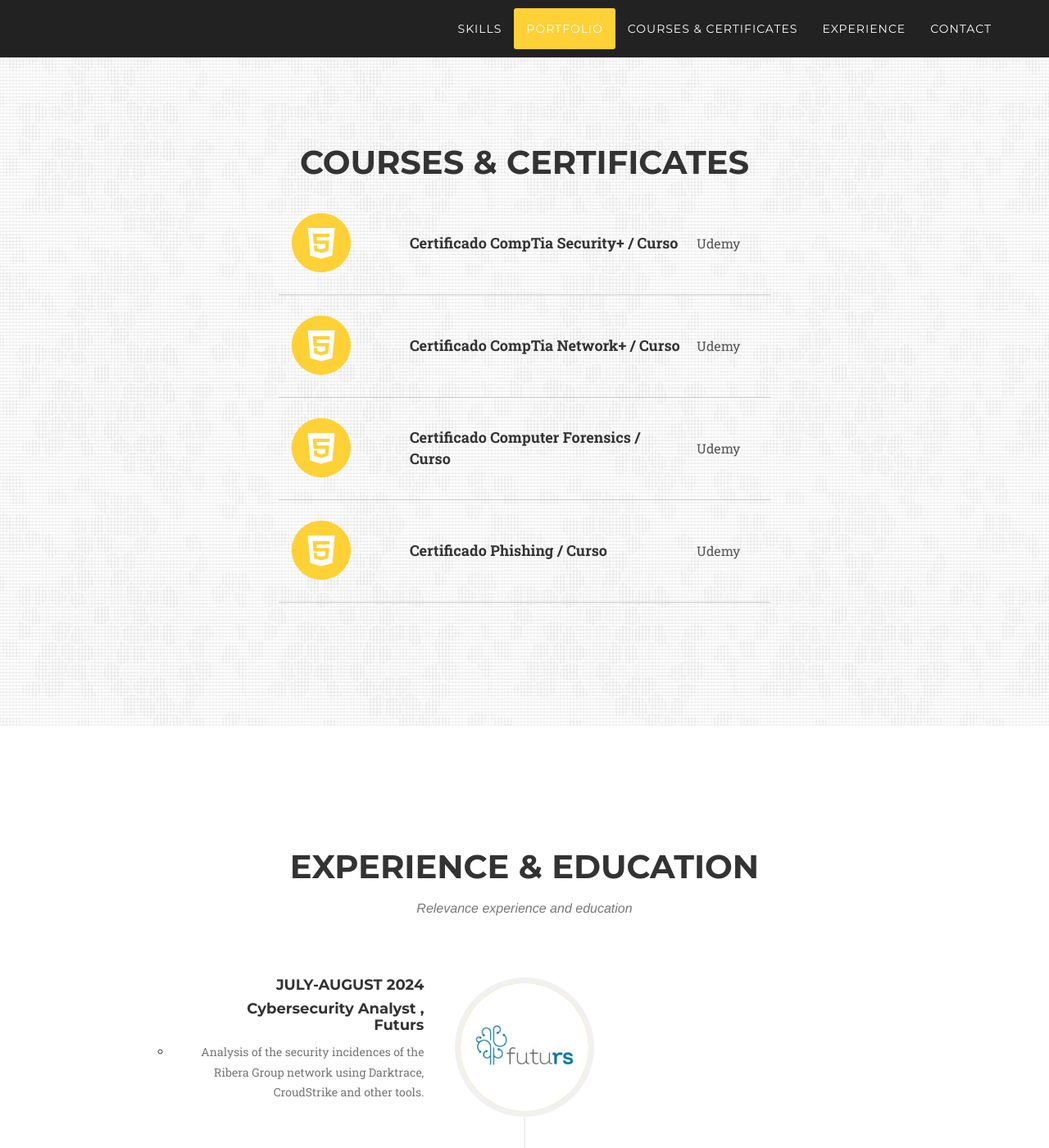
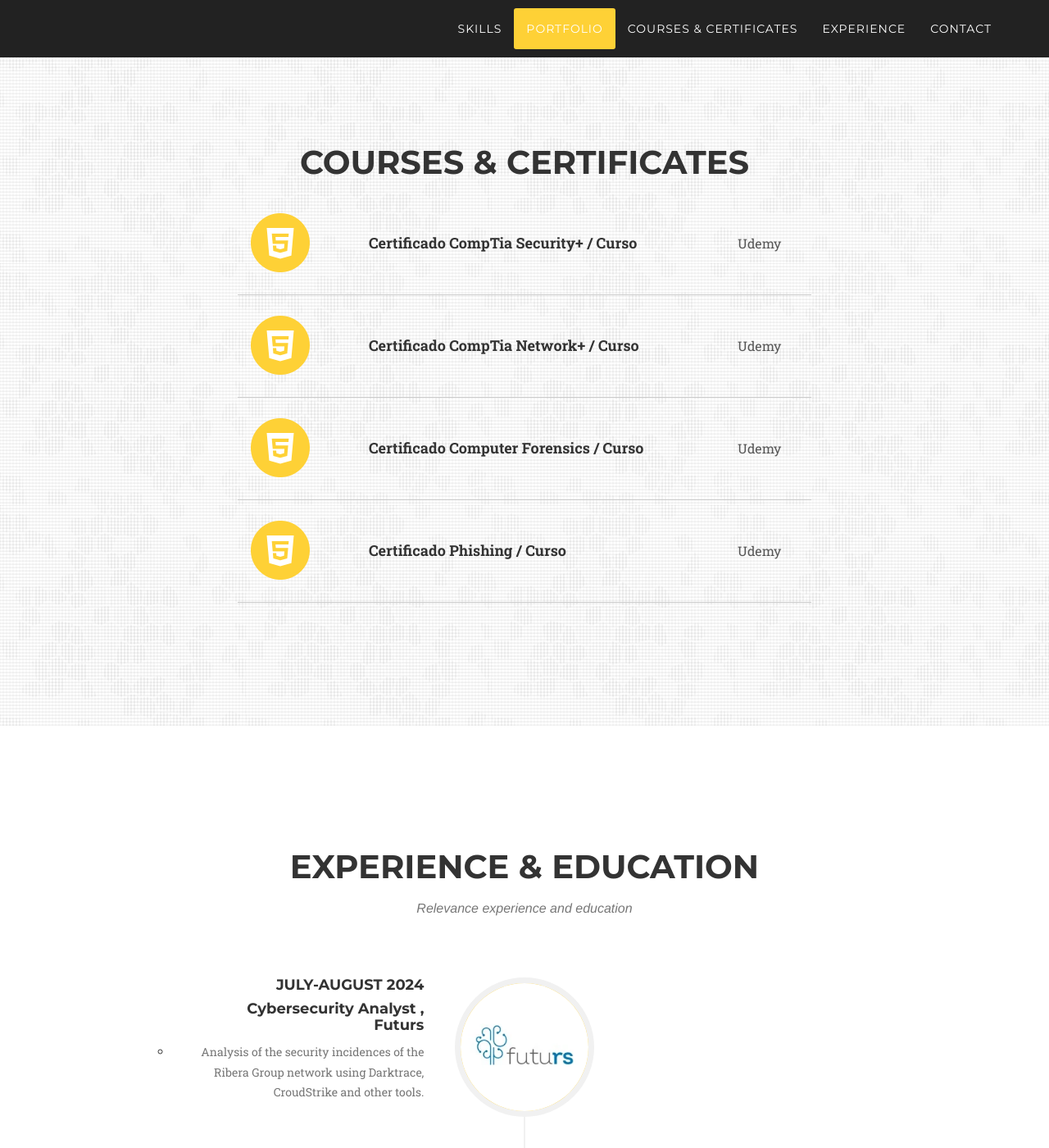
Before and after one commit to agmerino03/agmerino03.github.io, a Jekyll site: the page built from index.html, in a window 1280 px wide and 1400 px high, scrolled down 3384 px. Shown: the whole window at 82% size. Built offline with Jekyll 4.4.1, drawn with Linux system fonts in a browser that asks for light colours; some web fonts are replaced.

Commit message:
More space for the title

```diff
--- a/_layouts/style.css
+++ b/_layouts/style.css
@@ -29,7 +29,7 @@
     justify-content: center;
     align-items: center;
     border-bottom: 1px solid #ccc; /* Para separar las "filas" */
-    width: 600px;
+    width: 700px;
 }
 
 .custom-cell {
@@ -45,7 +45,7 @@
 }
 
 .cert-title {
-    width: 350px;
+    width: 450px;
     font-size: 18px;
     font-weight: bold;
 }
```
